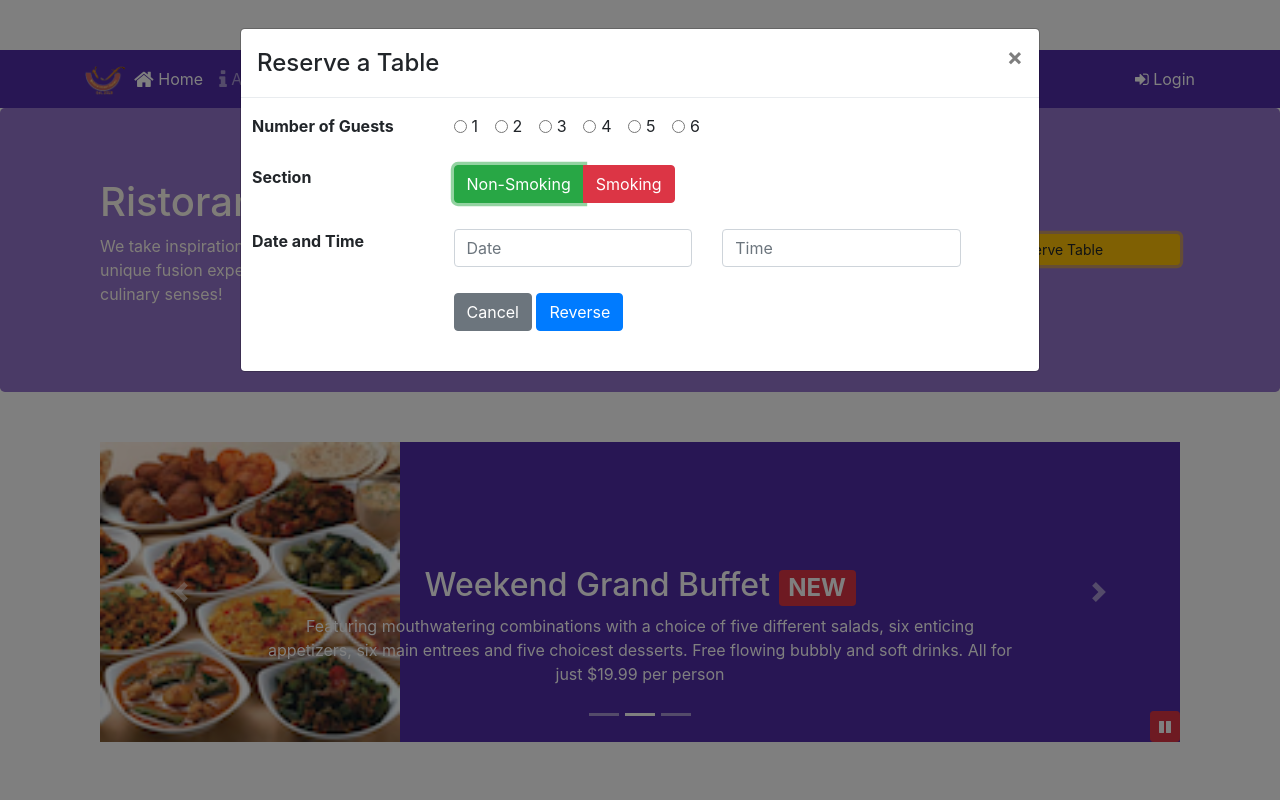
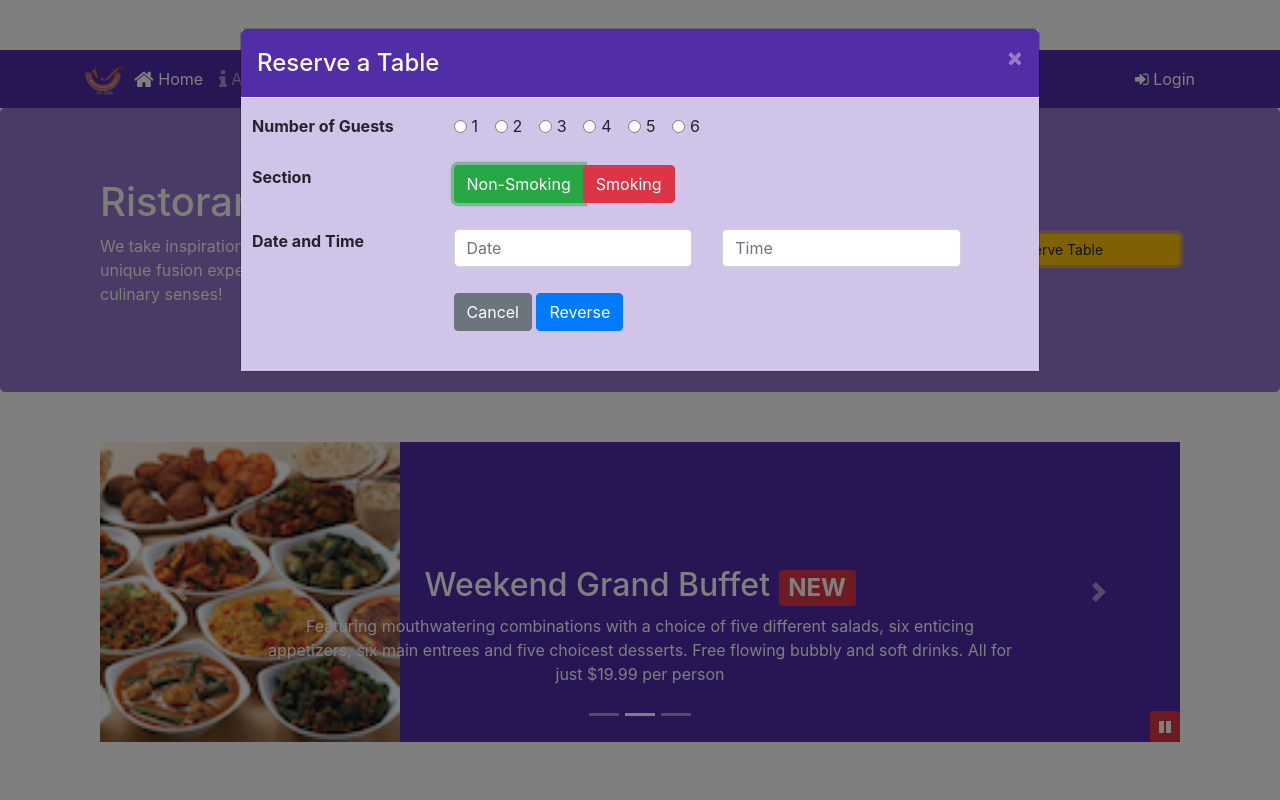
Before and after one commit to pratikgdb/conFusion, a website: page index.html in a window 1280 px wide. Both pictures are taken after a click on the button "Reserve Table". Shown: the top 800 px of the page. Drawn offline with nearby package versions, Linux system fonts and the light colour scheme.

Commit message:
Assignment_4

```diff
--- a/css/styles.scss
+++ b/css/styles.scss
@@ -74,3 +74,16 @@ body{
     bottom: 0px;
     z-index: 1;
 }
+
+.modal-header{
+	background-color: $background-dark;
+	color: floralwhite;
+}
+
+.modal-body{
+	background-color: $background-pale;
+}
+
+.close{
+	color: $background-pale;
+}
--- a/index.html
+++ b/index.html
@@ -30,7 +30,7 @@
             <li class="nav-item"><a class="nav-link" href="./contactus.html"><span class="fa fa-address-card fa-lg"></span> Contact</a></li>
           </ul>
           <span class="navbar-text">
-            <a data-toggle="modal" data-target="#loginModal">
+            <a data-toggle="modal">
               <span class="fa fa-sign-in"></span> Login</a>
           </span>
         </div>
@@ -167,7 +167,7 @@
                   <img src="img/logo.png" class="img-fluid">
                 </div>
                 <div class="col-12 col-sm align-self-center">
-                  <button type="button" class="btn btn-sm btn-block btn-warning"><a data-toggle="modal" data-target="#ReserveTableModal">Reserve Table</a></button>
+                  <button type="button" id="reserve" class="btn btn-sm btn-block btn-warning"><a data-toggle="modal">Reserve Table</a></button>
                 </div>
             </div>
         </div>
@@ -328,6 +328,20 @@
            });
          });
        </script>
+       <script>
+         $(document).ready(function() {
+           $("#reserve").click(function(){
+            $("#ReserveTableModal").modal('show');
+           });
+         });
+       </script>
+       <script>
+        $(document).ready(function() {
+          $('.fa-sign-in').click(function() {
+            $("#loginModal").modal('show');
+          });
+          });
+       </script>
 </body>
 
 </html>
```
Also changed, not shown: css/styles.css, css/styles.min.css (added).
